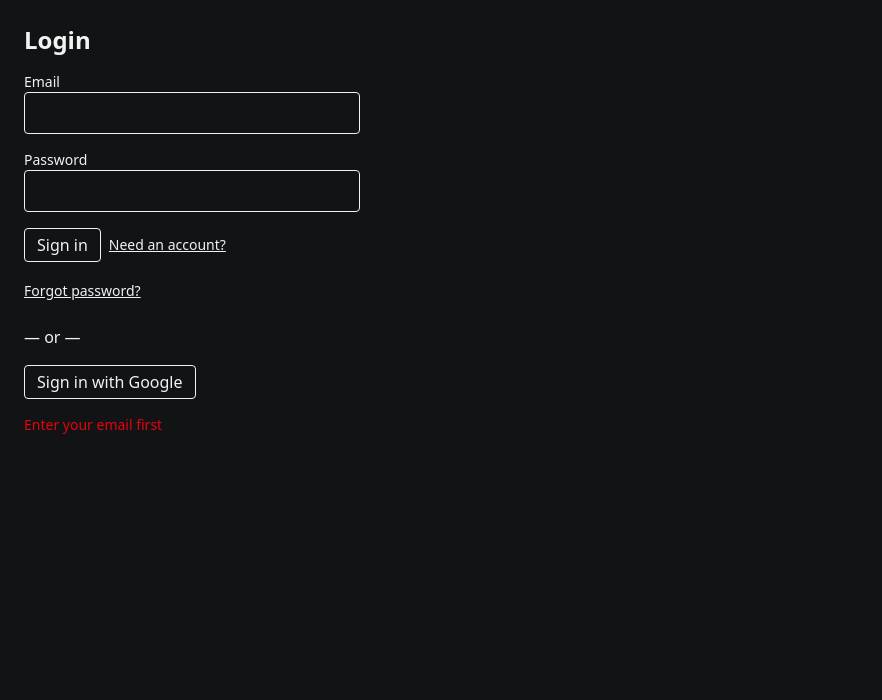
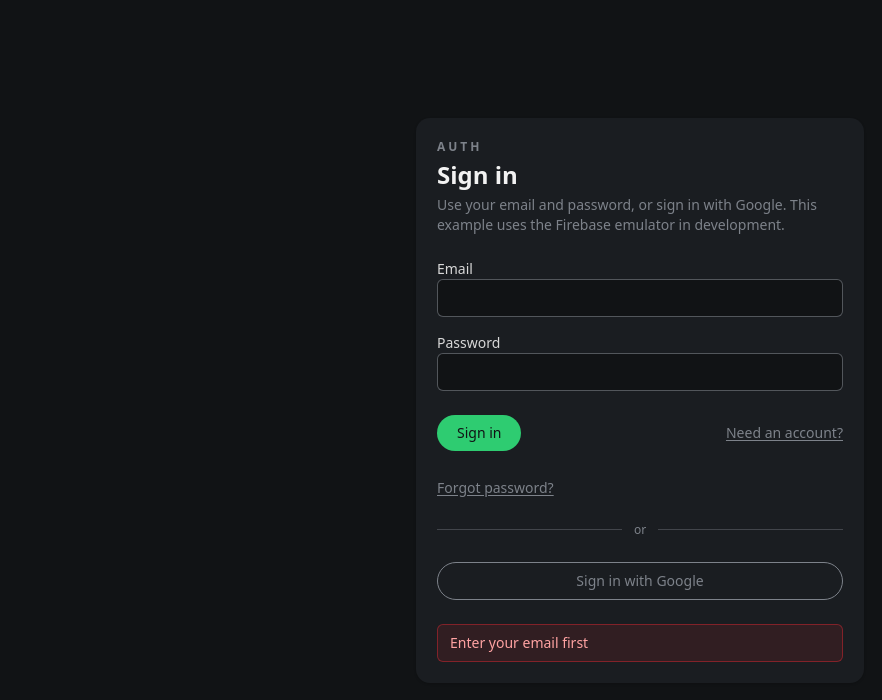
Before and after one commit to kdilts13/portfolio, a Next.js app in the folder web/: page /login in a window 1280 px wide. Both pictures are taken after a click on the button "Forgot password?". Shown: the top 700 px of the page, without its empty margins (0-882 px from the left). Built offline with nearby package versions, Linux system fonts and the light colour scheme; no server answers.

Commit message:
update login page styles

```diff
--- a/web/src/app/login/page.tsx
+++ b/web/src/app/login/page.tsx
@@ -1,7 +1,8 @@
 'use client';
 
+import { useEffect, useState } from 'react';
 import { auth } from '@/lib/firebase';
-
+import { FirebaseError } from 'firebase/app';
 import {
   GoogleAuthProvider,
   signInWithPopup,
@@ -13,69 +14,96 @@ import {
   User,
 } from 'firebase/auth';
 
-import { useEffect, useState } from 'react';
-
 export default function LoginPage() {
   const [user, setUser] = useState<User | null>(null);
   const [email, setEmail] = useState('');
   const [password, setPassword] = useState('');
   const [mode, setMode] = useState<'signin' | 'signup'>('signin');
   const [msg, setMsg] = useState<string | null>(null);
+
   useEffect(() => onAuthStateChanged(auth, setUser), []);
+
+  const getFirebaseErrorMessage = (err: unknown): string => {
+    if (err instanceof FirebaseError) return err.code;
+    return 'auth/unknown-error';
+  };
 
   async function handleEmailAuth() {
     setMsg(null);
     try {
       if (mode === 'signup') {
         const { user } = await createUserWithEmailAndPassword(auth, email, password);
-        // optional: require email verification before API access (see backend step)
         await sendEmailVerification(user).catch(() => {});
+        setMsg('Account created. Verification email sent.');
       } else {
         await signInWithEmailAndPassword(auth, email, password);
       }
-    } catch (e: any) {
-      setMsg(e.code ?? 'auth/error');
+    } catch (e: unknown) {
+      setMsg(getFirebaseErrorMessage(e));
     }
   }
 
+  const inputClasses = `w-full rounded-md border border-accent/60 bg-background px-3 py-2
+    text-sm text-foreground placeholder:text-muted focus-visible:outline-none focus-visible:ring-2
+    focus-visible:ring-primary-blue focus-visible:border-primary-blue`;
+
   return (
-    <main className="p-6 space-y-4 max-w-sm">
-      <h1 className="text-2xl font-bold">Login</h1>
+    <main className="min-h-screen px-4 py-10 flex items-center justify-center">
+      <section className="card w-full max-w-md space-y-6">
+        <header className="space-y-1">
+          <p className="text-xs font-semibold uppercase tracking-[0.25em] text-accent">Auth</p>
+          <h1 className="text-2xl font-semibold text-foreground">
+            {mode === 'signin' ? 'Sign in' : 'Create account'}
+          </h1>
+          <p className="text-sm text-muted">
+            Use your email and password, or sign in with Google. This example uses the Firebase
+            emulator in development.
+          </p>
+        </header>
 
         {!user ? (
           <>
-          <label className="block">
-            <div className="text-sm">Email</div>
+            <div className="space-y-4">
+              <label className="block space-y-1 text-sm">
+                <span className="text-body">Email</span>
                 <input
-              className="border rounded w-full p-2"
+                  className={inputClasses}
                   value={email}
                   onChange={(e) => setEmail(e.target.value)}
-            />
-          </label>
-          <label className="block">
-            <div className="text-sm">Password</div>
-            <input
-              type="password"
-              className="border rounded w-full p-2"
-              value={password}
-              onChange={(e) => setPassword(e.target.value)}
+                  type="email"
+                  autoComplete="email"
                 />
               </label>
 
-          <div className="flex gap-2">
-            <button className="border rounded px-3 py-1" onClick={handleEmailAuth}>
+              <label className="block space-y-1 text-sm">
+                <span className="text-body">Password</span>
+                <input
+                  type="password"
+                  className={inputClasses}
+                  value={password}
+                  onChange={(e) => setPassword(e.target.value)}
+                  autoComplete={mode === 'signin' ? 'current-password' : 'new-password'}
+                />
+              </label>
+            </div>
+
+            <div className="flex flex-wrap items-center justify-between gap-3">
+              <button className="btn-primary" onClick={handleEmailAuth}>
                 {mode === 'signin' ? 'Sign in' : 'Create account'}
               </button>
+
               <button
-              className="text-sm underline"
+                type="button"
+                className="text-sm text-muted underline underline-offset-2 hover:text-foreground"
                 onClick={() => setMode((m) => (m === 'signin' ? 'signup' : 'signin'))}
               >
-              {mode === 'signin' ? 'Need an account?' : 'Have an account?'}
+                {mode === 'signin' ? 'Need an account?' : 'Already have an account?'}
               </button>
             </div>
 
             <button
-            className="text-sm underline"
+              type="button"
+              className="text-sm text-muted underline underline-offset-2 hover:text-foreground"
               onClick={async () => {
                 if (!email) return setMsg('Enter your email first');
                 await sendPasswordResetEmail(auth, email);
@@ -85,9 +113,15 @@ export default function LoginPage() {
               Forgot password?
             </button>
 
-          <div className="pt-2">— or —</div>
+            <div className="flex items-center gap-3 text-xs text-muted">
+              <div className="h-px flex-1 bg-accent/40" />
+              <span>or</span>
+              <div className="h-px flex-1 bg-accent/40" />
+            </div>
+
             <button
-            className="border rounded px-3 py-1"
+              type="button"
+              className="btn-outline w-full justify-center"
               onClick={async () => {
                 await signInWithPopup(auth, new GoogleAuthProvider());
               }}
@@ -95,21 +129,43 @@ export default function LoginPage() {
               Sign in with Google
             </button>
 
-          {msg && <div className="text-sm text-red-600">{msg}</div>}
+            {msg && (
+              <div className="rounded-md border border-red-500/40 bg-red-500/10 px-3 py-2 text-sm text-red-300">
+                {msg}
+              </div>
+            )}
           </>
         ) : (
           <>
-          <div>Signed in as {user.email ?? user.uid}</div>
+            <div className="space-y-2 text-sm text-body">
+              <p>
+                Signed in as{' '}
+                <span className="font-medium text-foreground">{user.email ?? user.uid}</span>
+              </p>
               {!user.emailVerified && (
-            <button className="text-sm underline" onClick={() => sendEmailVerification(user)}>
+                <p className="text-xs text-muted">
+                  Your email isn&apos;t verified yet. Some features may be limited.
+                </p>
+              )}
+            </div>
+
+            <div className="flex flex-wrap gap-3">
+              {!user.emailVerified && (
+                <button
+                  type="button"
+                  className="btn-outline"
+                  onClick={() => sendEmailVerification(user)}
+                >
                   Resend verification email
                 </button>
               )}
-          <button className="border rounded px-3 py-1" onClick={() => auth.signOut()}>
+              <button type="button" className="btn-primary" onClick={() => auth.signOut()}>
                 Sign out
               </button>
+            </div>
           </>
         )}
+      </section>
     </main>
   );
 }
```
Lines whose indentation alone changed are shown as unchanged.
